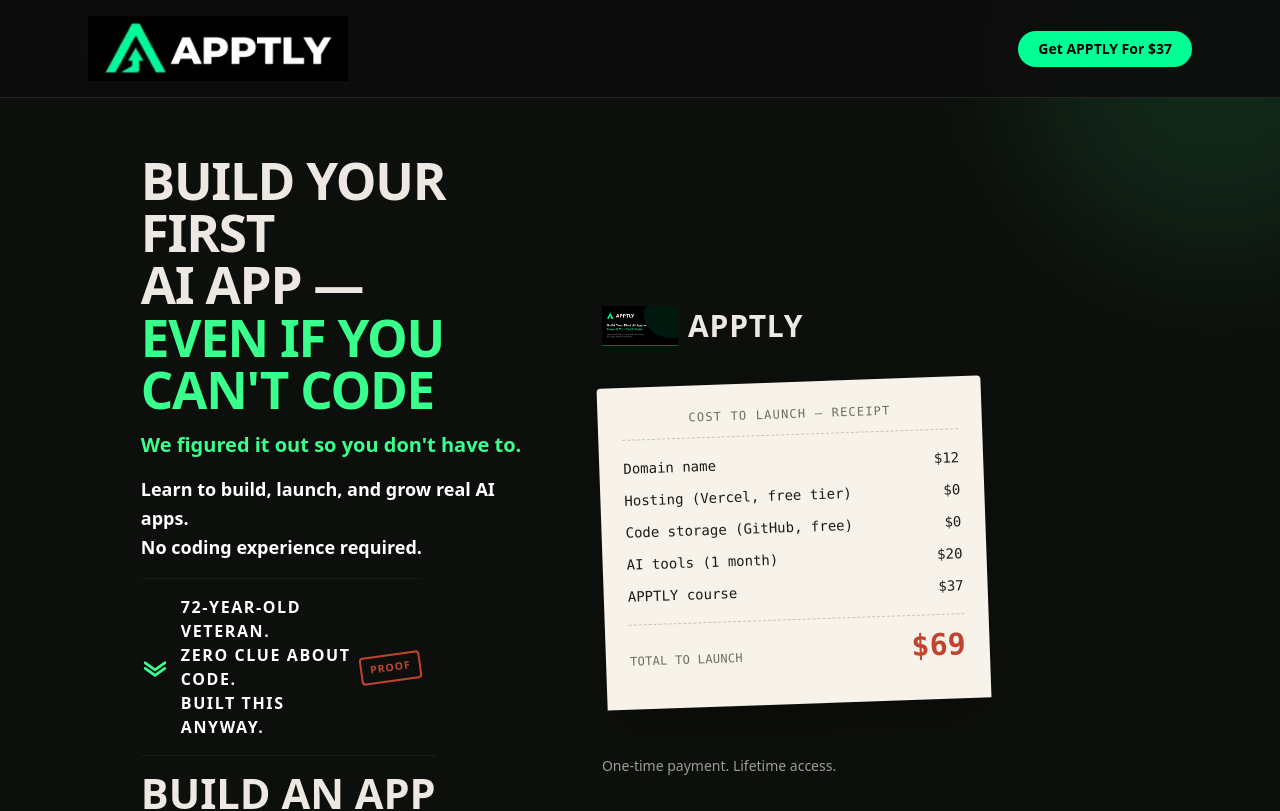
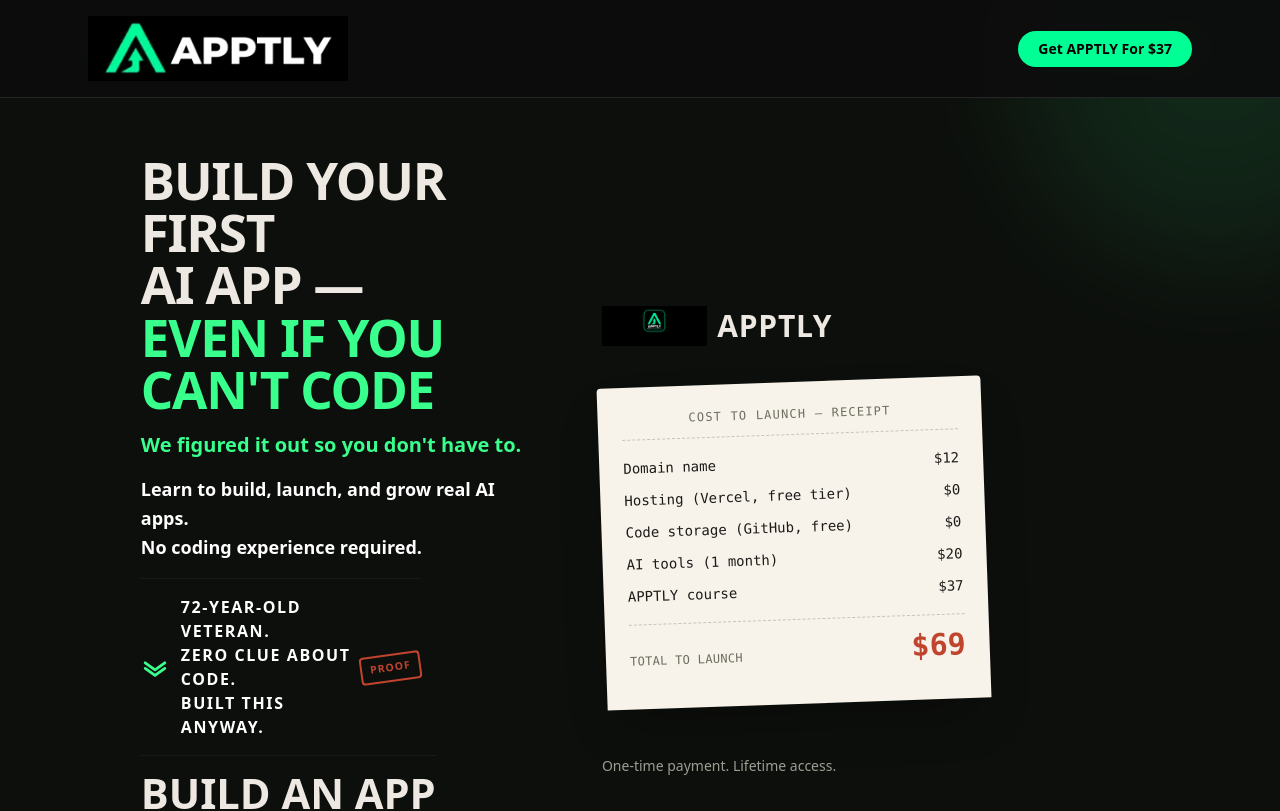
Before and after one commit to myapptly/apptly-website, a Next.js app: page / in a window 1280 px wide. Shown: the top 811 px of the page. Built offline with nearby package versions, Linux system fonts and the light colour scheme.

Commit message:
Update hero.tsx

```diff
--- a/components/hero.tsx
+++ b/components/hero.tsx
@@ -83,7 +83,7 @@ export function Hero() {
           className="flex flex-col items-start gap-9"
         >
           <div className="flex items-center gap-2.5">
-            <img src="/APPTLY%20logo.png" alt="APPTLY" className="h-10 w-auto" />
+            <img src="/small%20APPTLY%20logo.png" alt="APPTLY" className="h-10 w-auto"/>
             <span className="font-black text-3xl tracking-wide">APPTLY</span>
           </div>
 
```
